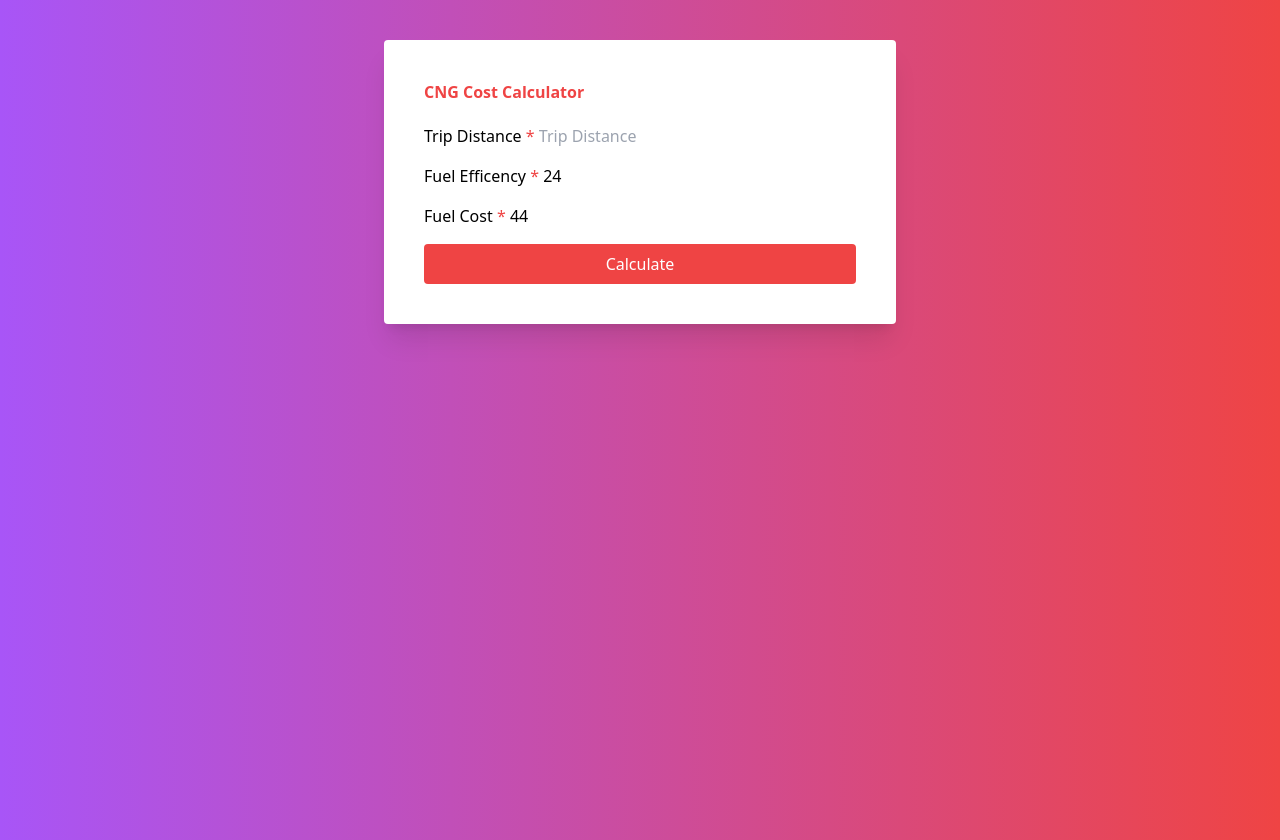
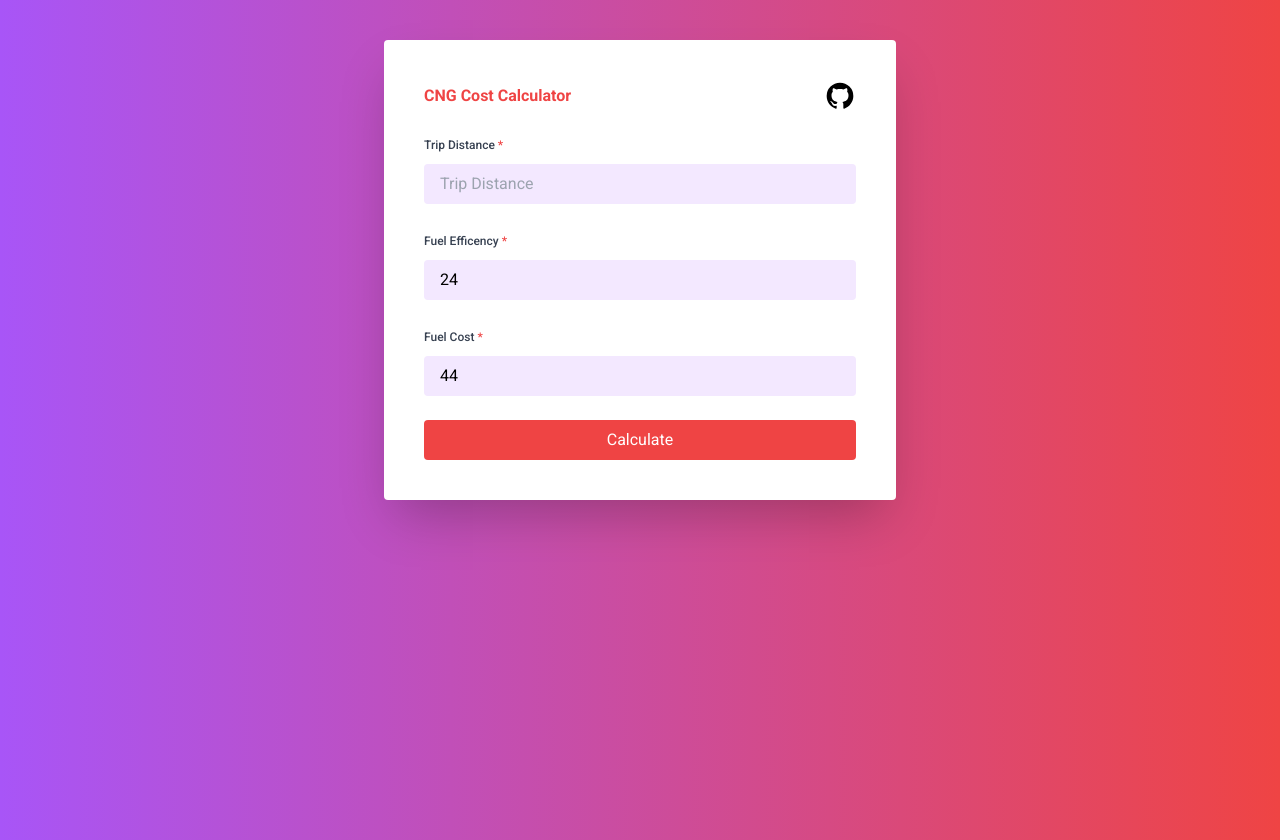
Before and after one commit to MMoorthi7/cng-calculator, a plain HTML site: page index.html in a window 1280 px wide. Drawn offline with Linux system fonts and the light colour scheme.

```diff
--- a/index.html
+++ b/index.html
@@ -1,33 +1,44 @@
 <!doctype html>
 <html lang="en">
+
 <head>
   <meta charset="UTF-8" />
   <meta name="viewport" content="width=device-width, initial-scale=1.0" />
   <title>cng calculator</title>
 
-    <link rel="stylesheet" crossorigin href="/cng-calculator/assets/index-sXj12lFm.css">
+  <link rel="stylesheet" crossorigin href="/cng-calculator/assets/index-CCjcFyVD.css">
 </head>
+
 <body class="bg-gradient-to-r from-purple-500  to-red-500 min-h-screen font-roboto">
-    <div class="bg-zinc-800 sm:bg-white p-10 max-w-lg mx-auto mt-10 rounded shadow-xl">
-      <div> <h1 class="font-bold text-red-500">CNG Cost Calculator</h1>
-      <form class="mt-5 space-y-4">
+  <div class="bg-zinc-800 sm:bg-white p-10 max-w-lg mx-auto mt-10 rounded shadow-2xl">
+    <div class="flex items-center justify-between">
+      <h1 class="font-bold text-red-500">CNG Cost Calculator</h1>
+      <a href="https://github.com/MMoorthi7/cng-calculator">
+        <svg xmlns="http://www.w3.org/2000/svg" width="32" height="32" viewBox="0 0 24 24" class="fill-current hover:text-red-500">
+          <path
+            d="M12 2A10 10 0 0 0 2 12c0 4.42 2.87 8.17 6.84 9.5c.5.08.66-.23.66-.5v-1.69c-2.77.6-3.36-1.34-3.36-1.34c-.46-1.16-1.11-1.47-1.11-1.47c-.91-.62.07-.6.07-.6c1 .07 1.53 1.03 1.53 1.03c.87 1.52 2.34 1.07 2.91.83c.09-.65.35-1.09.63-1.34c-2.22-.25-4.55-1.11-4.55-4.92c0-1.11.38-2 1.03-2.71c-.1-.25-.45-1.29.1-2.64c0 0 .84-.27 2.75 1.02c.79-.22 1.65-.33 2.5-.33s1.71.11 2.5.33c1.91-1.29 2.75-1.02 2.75-1.02c.55 1.35.2 2.39.1 2.64c.65.71 1.03 1.6 1.03 2.71c0 3.82-2.34 4.66-4.57 4.91c.36.31.69.92.69 1.85V21c0 .27.16.59.67.5C19.14 20.16 22 16.42 22 12A10 10 0 0 0 12 2" />
+        </svg>
+      </a>
+    </div>
+      <form class="mt-5 space-y-6">
         <div>
           <label class="form-label" for="trip distance">Trip Distance <span class="text-red-500">*</span></label>
-        <input id="trip distance" type="number" placeholder="Trip Distance" class="form-input">
+          <input id="trip distance" type="number" placeholder="Trip Distance" class="form-input" required>
         </div>
         <div>
           <label class="form-label" for="fuel-efficency">Fuel Efficency <span class="text-red-500">*</span></label>
-        <input id="fuel-efficency" type="number" placeholder="Fuel Efficency" class="form-input" value="24">
+          <input id="fuel-efficency" type="number" placeholder="Fuel Efficency" class="form-input" value="24" required>
         </div>
         <div>
           <label class="form-label" for="fuel-cost">Fuel Cost <span class="text-red-500">*</span></label>
-        <input id="fuel-cost" type="number" placeholder="Fuel Cost" class="form-input" value="44">
+          <input id="fuel-cost" type="number" placeholder="Fuel Cost" class="form-input" value="44" required>
         </div>
-        <div>
+        <div class="">
           <button class="bg-red-500 px-5 py-2 text-white rounded w-full">Calculate</button>
         </div>
       </form>
 
     </div>
 </body>
+
 </html>
```
Also changed, not shown: assets/index-CCjcFyVD.css (added), assets/index-sXj12lFm.css (deleted). Lines whose indentation alone changed are shown as unchanged.
